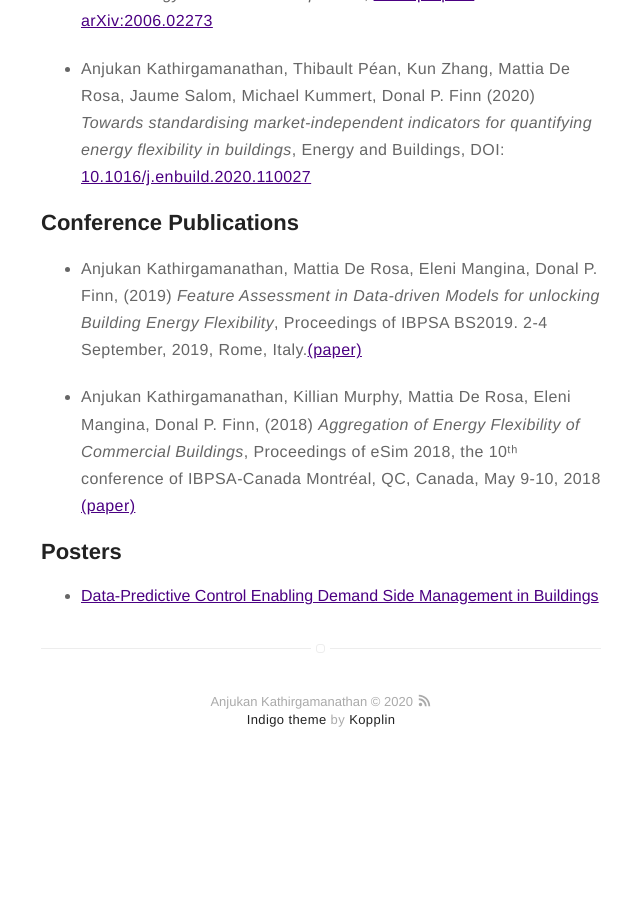
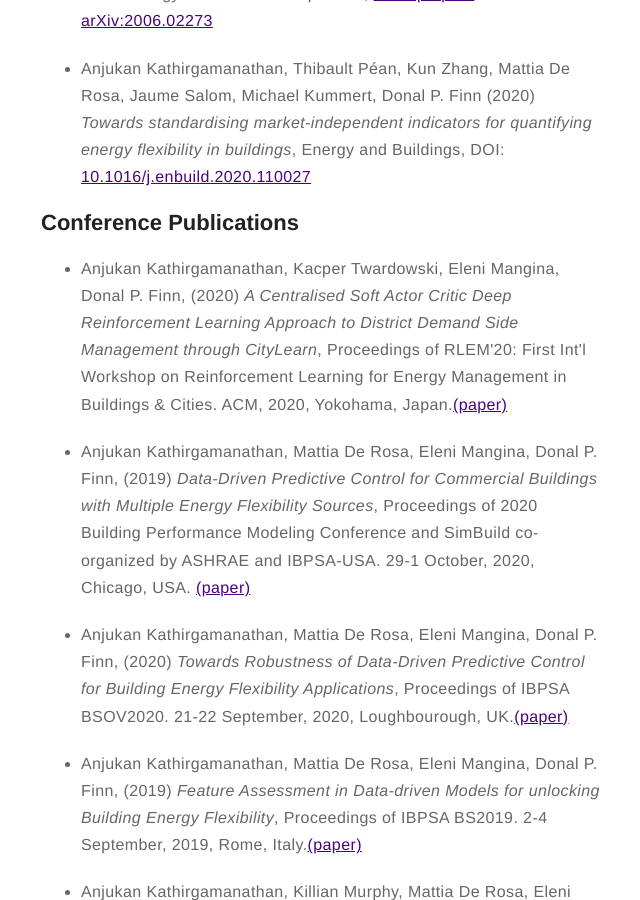
Before and after one commit to anjukan/anjukan.github.io, a Jekyll site: the page built from publications.md, in a window 1280 px wide and 900 px high, scrolled down 728 px. Shown: the whole window, without its empty margins (319-959 px from the left). Built offline with Jekyll 4.4.1, drawn with Linux system fonts in a browser that asks for light colours; before the commit the page ends 1519 px from its top, so only the background shows below that.

Commit message:
Updated conference papers on publication page

```diff
--- a/publications.md
+++ b/publications.md
@@ -27,6 +27,17 @@ permalink: /publications/
 <h2> Conference Publications</h2>
 
 <ul>
+	<li><p>Anjukan Kathirgamanathan, Kacper Twardowski, Eleni Mangina,
+	Donal P. Finn, (2020) <em>A Centralised Soft Actor Critic Deep Reinforcement Learning Approach to District Demand Side Management
+	through CityLearn</em>, Proceedings of RLEM'20: First Int'l Workshop on Reinforcement Learning for Energy Management in Buildings & Cities.
+	ACM, 2020, Yokohama, Japan.<a href="https://arxiv.org/pdf/2009.10562.pdf">(paper)</a></p></li>
+	<li><p>Anjukan Kathirgamanathan, Mattia De Rosa, Eleni Mangina,
+	Donal P. Finn, (2019) <em>Data-Driven Predictive Control for Commercial Buildings with Multiple Energy Flexibility Sources</em>, Proceedings of 2020
+	Building Performance Modeling Conference and SimBuild co-organized by ASHRAE and IBPSA-USA. 29-1 October, 2020, Chicago, USA.
+	<a href="https://www.ashrae.org/file%20library/conferences/specialty%20conferences/2020%20building%20performance/papers/d-bsc20-c002.pdf">(paper)</a></p></li>
+	<li><p>Anjukan Kathirgamanathan, Mattia De Rosa, Eleni Mangina,
+	Donal P. Finn, (2020) <em>Towards Robustness of Data-Driven Predictive Control for Building Energy Flexibility Applications</em>, Proceedings of IBPSA
+	BSOV2020. 21-22 September, 2020, Loughbourough, UK.<a href="">(paper)</a></p></li>
 	<li><p>Anjukan Kathirgamanathan, Mattia De Rosa, Eleni Mangina,
 	Donal P. Finn, (2019) <em>Feature Assessment in Data-driven Models for unlocking Building Energy Flexibility</em>, Proceedings of IBPSA
 	BS2019. 2-4 September, 2019, Rome, Italy.<a href="http://www.ibpsa.org/proceedings/BS2019/BS2019_210591.pdf">(paper)</a></p></li>
```
